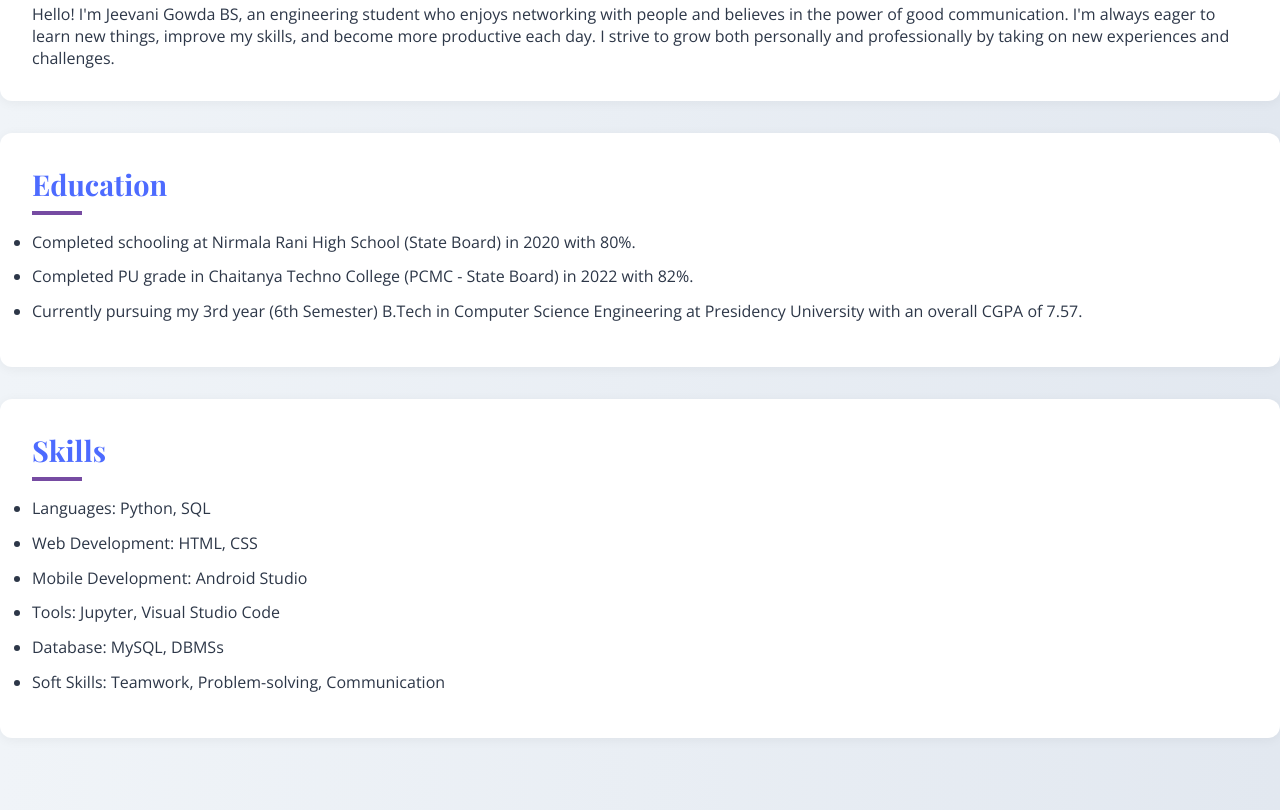
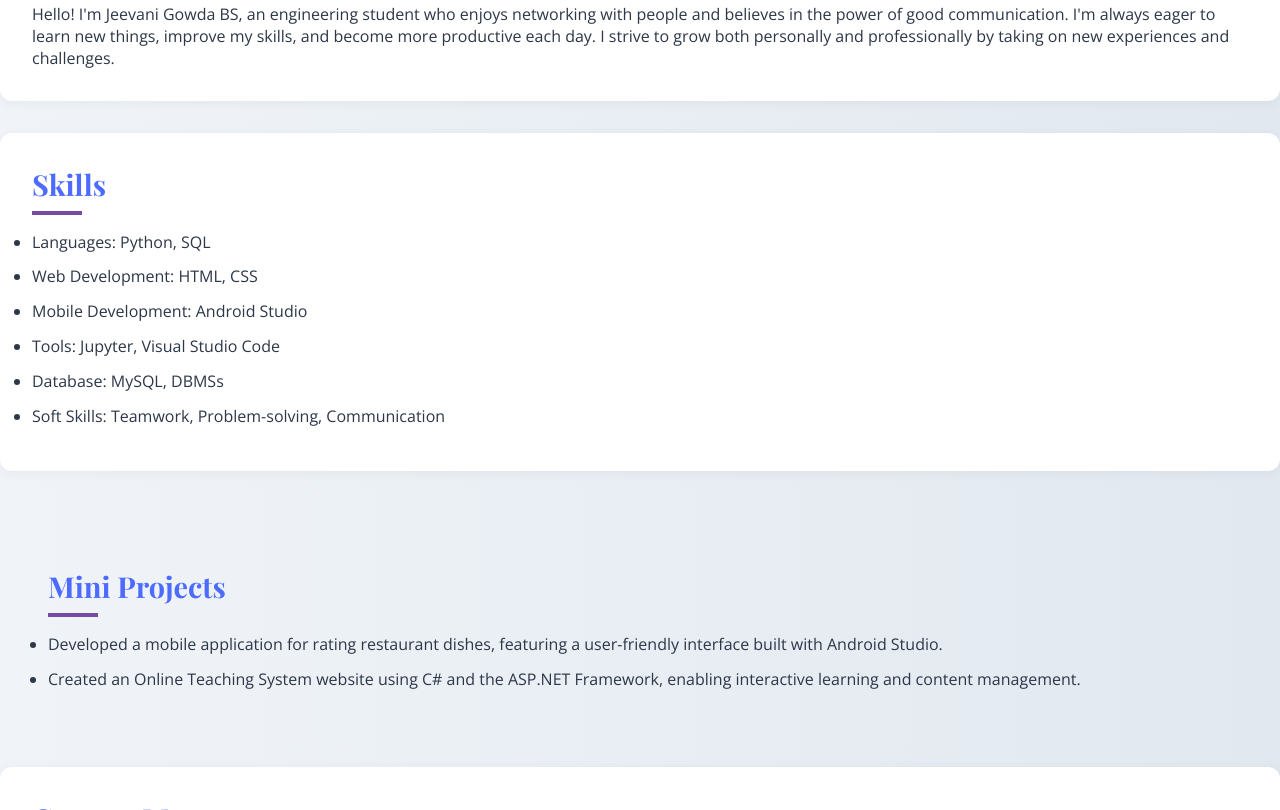
Before and after one commit to JeevaniGowda/jeevani-portfolio, a website: page index.html in a window 1280 px wide. Shown: the part 1033-1843 px from the top of the page. Drawn offline with nearby package versions, Linux system fonts and the light colour scheme.

Commit message:
removal of education section in index.html

```diff
--- a/index.html
+++ b/index.html
@@ -131,7 +131,7 @@
       margin-top: 0.5rem;
     }
 
-    #about, #education, #skills, #projects, .contact {
+    #about, #skills, #projects, .contact {
       background: white;
       border-radius: 12px;
       padding: 2rem;
@@ -195,7 +195,6 @@
     <nav>
       <a href="#home">Home</a>
       <a href="#about">About</a>
-      <a href="#education">Education</a>
       <a href="#skills">Skills</a>
       <a href="#miniprojects">Mini Projects</a>
       <a href="#contact">Contact</a>
@@ -215,14 +214,7 @@
     <p>Hello! I'm Jeevani Gowda BS, an engineering student who enjoys networking with people and believes in the power of good communication. I'm always eager to learn new things, improve my skills, and become more productive each day. I strive to grow both personally and professionally by taking on new experiences and challenges.</p>
   </section>
 
-  <section id="education">
-    <h2>Education</h2>
-    <ul>
-      <li>Completed schooling at Nirmala Rani High School (State Board) in 2020 with 80%.</li>
-      <li>Completed PU grade in Chaitanya Techno College (PCMC - State Board) in 2022 with 82%.</li>
-      <li>Currently pursuing my 3rd year (6th Semester) B.Tech in Computer Science Engineering at Presidency University with an overall CGPA of 7.57.</li>
-    </ul>
-  </section>
+
 
   <section id="skills">
     <h2>Skills</h2>
```
